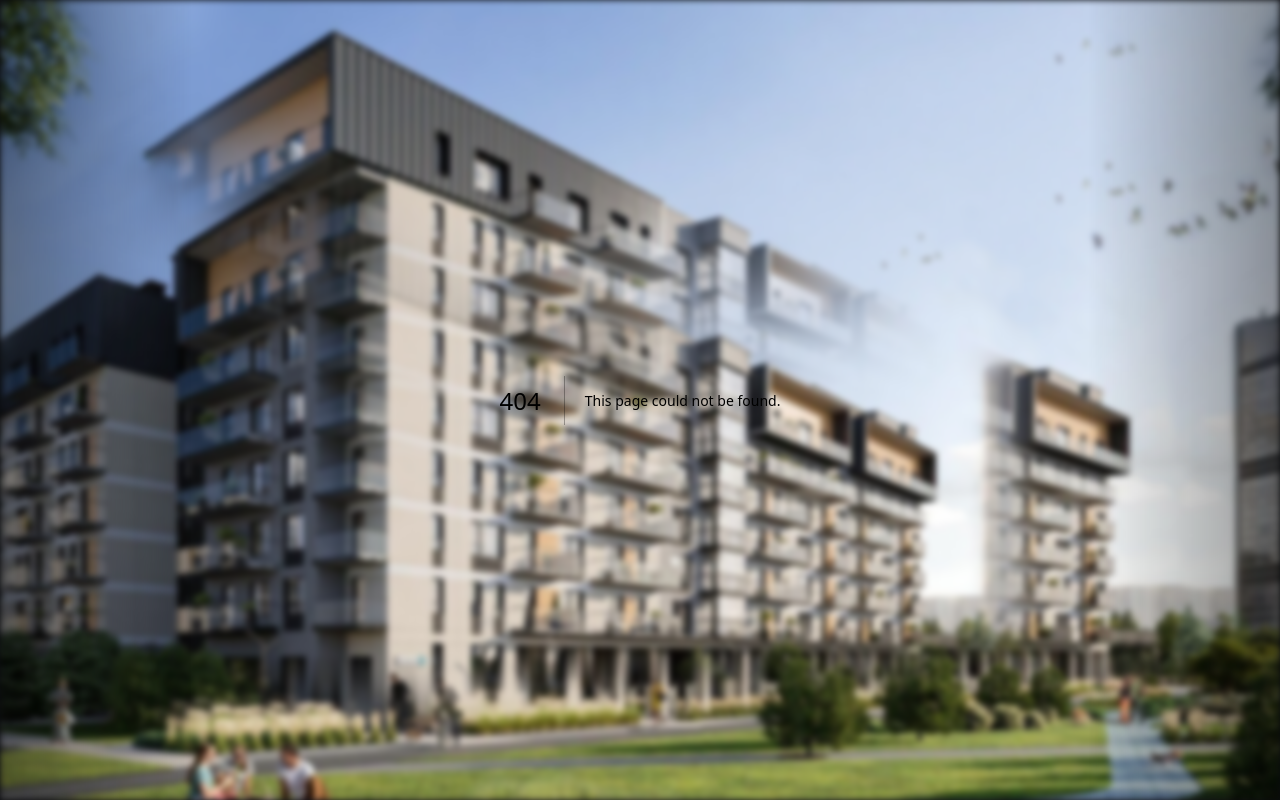
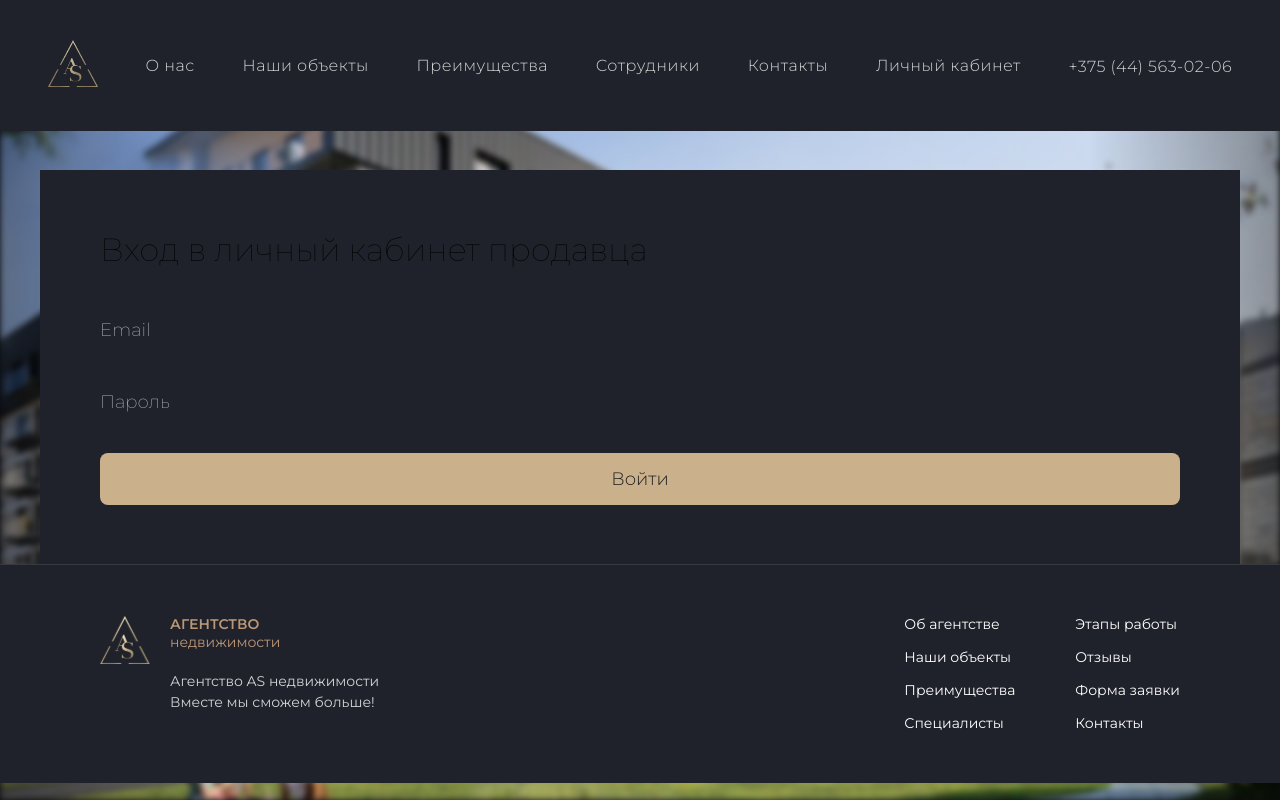
Before and after one commit to Max-Semian/realty_app, a Next.js app: page /realty_app/login in a window 1280 px wide. Before the commit this address had no page. Built offline with nearby package versions, Linux system fonts and the light colour scheme.

Commit message:
login without css

```diff
--- /dev/null
+++ b/src/app/login/layout.tsx
@@ -0,0 +1,13 @@
+// app/about-us/layout.tsx
+export default function AboutUsLayout({
+    children,
+  }: {
+    children: React.ReactNode;
+  }) {
+    return (
+      <div>
+        {/* Any specific layout elements for About Us page */}
+        {children}
+      </div>
+    );
+  }
--- /dev/null
+++ b/src/app/login/page.module.css
@@ -0,0 +1,79 @@
+.page {
+  width: 100%;
+  min-height: 100vh;
+  display: flex;
+  flex-direction: column;
+  position: relative;
+}
+
+/* Main content styles */
+.main {
+  flex: 1;
+  display: flex;
+  flex-direction: column;
+  position: relative;
+  z-index: 1; /* Ensure content is above background */
+}
+
+/* Full-width image styles */
+.fullWidthImageSection {
+  width: 100%;
+  padding: 0;
+  display: flex;
+  justify-content: center;
+  overflow: hidden;
+  margin-top: 0;
+  margin-bottom: 0;
+}
+
+.imageContainer {
+  max-width: 1400px;
+  width: 100%;
+  background-color: #20222B;
+  position: relative;
+  box-shadow: 0 0 20px rgba(0, 0, 0, 0.1);
+}
+
+.fullWidthImage {
+  width: 100%;
+  height: auto;
+  display: block;
+}
+
+/* Responsive styles following the pattern of HeroSection and AboutSection */
+@media (max-width: 1600px) {
+  .imageContainer {
+    max-width: 1200px;
+  }
+}
+
+@media (max-width: 1200px) {
+  .imageContainer {
+    max-width: 100%;
+  }
+}
+
+@media (max-width: 768px) {
+  .fullWidthImageSection {
+    height: auto;
+  }
+
+  .fullWidthImage {
+    height: 300px;
+    object-fit: cover;
+  }
+}
+
+@media (max-width: 520px) {
+  /* Additional responsive adjustments for smaller screens */
+  .fullWidthImage {
+    height: 250px;
+  }
+}
+
+@media (max-width: 400px) {
+  /* Additional responsive adjustments for very small screens */
+  .fullWidthImage {
+    height: 200px;
+  }
+}
--- /dev/null
+++ b/src/app/login/page.tsx
@@ -0,0 +1,19 @@
+'use client';
+
+import React from "react";
+import Header from "../../components/Header/Header";
+import LoginSection from "../../components/LoginSection/LoginSection";
+import Footer from "../../components/Footer/Footer";
+import styles from "./page.module.css";
+
+export default function AboutPage() {
+  return (
+    <div className={styles.page}>
+      <main className={styles.main}>
+        <Header />
+        <LoginSection />
+        <Footer />
+      </main>
+    </div>
+  );
+}
--- a/src/components/Header/Header.tsx
+++ b/src/components/Header/Header.tsx
@@ -152,7 +152,7 @@ const Header = () => {
             Контакты
           </a>
 
-          <a href="#login" onClick={(e) => handleLinkClick(e, 'login')}>
+          <a href="/realty_app/login" onClick={(e) => { e.preventDefault(); handlePageClick('/realty_app/login'); }}className={styles.navLink}>
             Личный кабинет
           </a>
 
--- /dev/null
+++ b/src/components/LoginSection/LoginPersonalAccount.module.css
@@ -0,0 +1,95 @@
+.loginSection {
+  width: 100%;
+  height: auto;
+  position: relative;
+  padding-top: 170px; /* Account for fixed header, same as heroSection */
+  display: flex;
+  justify-content: center;
+  overflow: hidden;
+}
+
+/* Main container */
+.container {
+  position: relative;
+  max-width: 1400px;
+  width: 100%;
+  background-color: #20222B;
+  padding: 60px 60px;
+  display: flex;
+  flex-direction: column;
+}
+
+.loginBox {
+  background-color: #20222B;
+  padding: 60px;
+  max-width: 460px;
+  width: 100%;
+  border-radius: 12px;
+  text-align: center;
+  color: white;
+}
+
+.title {
+  font-size: 32px;
+  font-weight: 100;
+  margin-bottom: 40px;
+}
+
+.form {
+  display: flex;
+  flex-direction: column;
+  gap: 30px;
+}
+
+.inputItem {
+  border-bottom: 2px solid #BA9778;
+  position: relative;
+}
+
+.input {
+  width: 100%;
+  font-family: 'Montserrat', sans-serif;
+  background-color: transparent;
+  border: none;
+  padding: 10px 0;
+  font-size: 18px;
+  font-weight: 200;
+  color: white;
+  outline: none;
+}
+
+.input::placeholder {
+  color: rgba(255, 255, 255, 0.6);
+}
+
+.button {
+  font-family: 'Montserrat', sans-serif;
+  padding: 15px;
+  background-color: #cbb18b;
+  color: #222;
+  border: none;
+  cursor: pointer;
+  font-size: 18px;
+  font-weight: 300;
+  transition: background-color 0.3s;
+  width: 100%;
+  border-radius: 8px;
+}
+
+.button:hover {
+  background-color: #d9c09b;
+}
+
+@media (max-width: 900px) {
+  .overlay {
+    padding: 40px 30px;
+  }
+
+  .loginBox {
+    padding: 40px 30px;
+  }
+
+  .title {
+    font-size: 26px;
+  }
+}
--- /dev/null
+++ b/src/components/LoginSection/LoginSection.tsx
@@ -0,0 +1,27 @@
+'use client';
+
+import React from 'react';
+import styles from './LoginPersonalAccount.module.css';
+
+export default function LoginPersonalAccount() {
+  return (
+    <section className={styles.loginSection}>
+      <div className={styles.container}>
+          <h2 className={styles.title}>Вход в личный кабинет продавца</h2>
+          <form className={styles.form}>
+            <input
+              type="email"
+              placeholder="Email"
+              className={styles.input}
+            />
+            <input
+              type="password"
+              placeholder="Пароль"
+              className={styles.input}
+            />
+            <button type="submit" className={styles.button}>Войти</button>
+          </form>
+        </div>
+    </section>
+  );
+}
```
